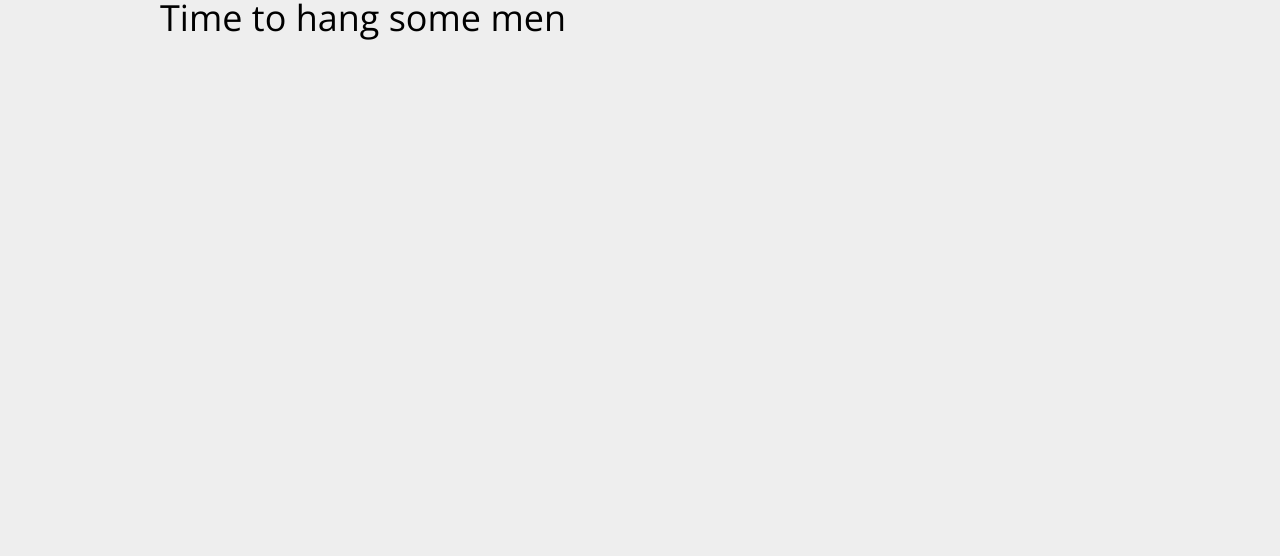
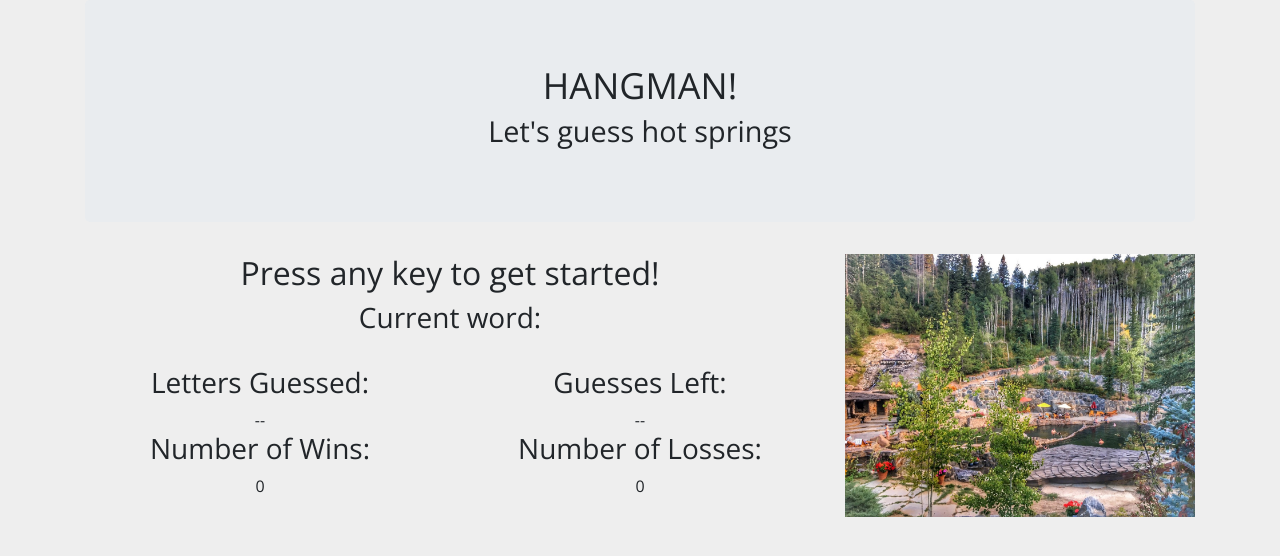
Before and after one commit to caseyisonit/Hangman-Game, a plain HTML site: page index.html in a window 1280 px wide. Drawn offline with nearby package versions, Linux system fonts and the light colour scheme.

Commit message:
built out the html in bootstrap and ready for css and js.

```diff
--- a/index.html
+++ b/index.html
@@ -6,15 +6,53 @@
     <meta http-equiv="X-UA-Compatible" content="ie=edge">
     <link rel="stylesheet" href="assets/css/reset.css">
     <link href="https://fonts.googleapis.com/css?family=Abril+Fatface|Open+Sans" rel="stylesheet">
+    <link href="https://stackpath.bootstrapcdn.com/bootstrap/4.3.1/css/bootstrap.min.css" rel="stylesheet" integrity="sha384-ggOyR0iXCbMQv3Xipma34MD+dH/1fQ784/j6cY/iJTQUOhcWr7x9JvoRxT2MZw1T" crossorigin="anonymous">
     <link rel="stylesheet" type="text/css" href="assets/css/style.css">
     <title>Hangman Game</title>
 </head>
 <body>
-    <div class="wrap-all">
-        <div class="content-box">
-            <h1>Time to hang some men</h1>
-        </div>
+    <div class="container">
+		<div class="jumbotron text-center">
+			<h1>HANGMAN!
+				<br>
+				<small>Let's guess hot springs</small>
+			</h1>
+		</div>
+
+		<div class="row center-block">
+			<div class="col-xs-12 col-md-8 text-center left">
+				<h2 id="letsPlay">Press any key to get started!</h2>
+				<h3>Current word:</h3>
+				<div id="currentWord"></div>
+				<br>
+				<div class="row">
+						<div class="col-xs-12 col-md-6">
+								<h3>Letters Guessed:</h3>
+								<div id="lettersGuessed">--</div>
+							</div>
+					<div class="col-xs-12 col-md-6">
+						<h3>Guesses Left:</h3>
+						<div id="guessesLeft">--</div>
+					</div>
+				</div>
+				<div class="row">
+					<div class="col-xs-12 col-md-6">
+						<h3>Number of Wins:</h3>
+						<div id="wins">0</div>
+					</div>
+					<div class="col-xs-12 col-md-6">
+						<h3>Number of Losses:</h3>
+						<div id="losses">0</div>
+					</div>
+				</div>
+			</div>
+
+			<div class="col-xs-12 col-md-4 right">
+				<img class="center-block" src="assets/images/strawberry.jpg" alt="strawberry hot springs" width="100%" height="100%">
+			</div>
+		</div>
     </div>
+
 <script src = "assets/javascript/game.js"></script>
 </body>
 </html>
```
Also changed, not shown: assets/images/strawberry.jpg (added).
